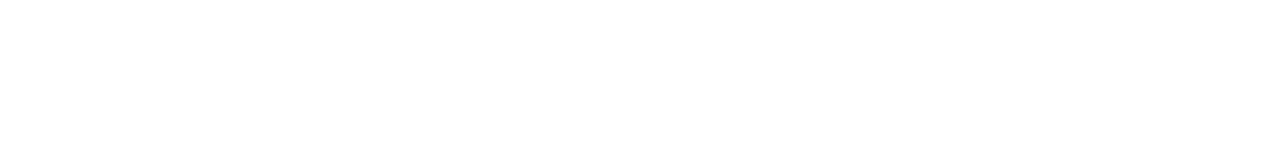
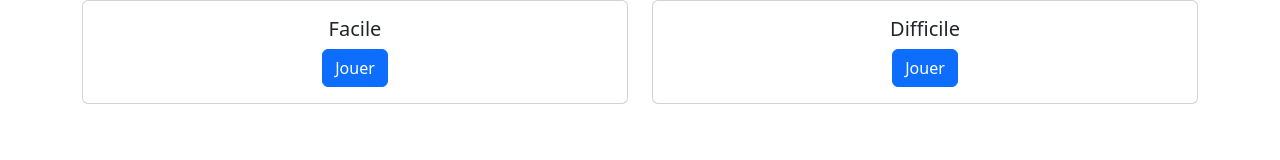
Before and after one commit to Liamcr21/tictactoe-nws, a plain HTML site: page index.html in a window 1280 px wide. Drawn offline with nearby package versions, Linux system fonts and the light colour scheme.

Commit message:
base acceuil vers lien

```diff
--- a/index.html
+++ b/index.html
@@ -7,9 +7,30 @@
     <title>Tic-Tac-Toe</title>
         <link href="https://cdn.jsdelivr.net/npm/bootstrap@5.3.0-alpha1/dist/css/bootstrap.min.css" rel="stylesheet" integrity="sha384-GLhlTQ8iRABdZLl6O3oVMWSktQOp6b7In1Zl3/Jr59b6EGGoI1aFkw7cmDA6j6gD" crossorigin="anonymous">
     <script src="https://cdn.jsdelivr.net/npm/bootstrap@5.3.0-alpha1/dist/js/bootstrap.bundle.min.js" integrity="sha384-w76AqPfDkMBDXo30jS1Sgez6pr3x5MlQ1ZAGC+nuZB+EYdgRZgiwxhTBTkF7CXvN" crossorigin="anonymous"></script>
-
 </head>
 <body>
 
+    <div class="container text-center">
+        <div class="row">
+          <div class="col">
+            <div class="card text-center " >
+                <div class="card-body">
+                  <h5 class="card-title">Facile</h5>
+                  <a href="ia-simple.html" class="btn btn-primary">Jouer</a>
+                </div>
+              </div>
+          </div>
+          <div class="col">
+            <div class="card text-center" >
+                <div class="card-body">
+                  <h5 class="card-title">Difficile</h5>
+                  <a href="ia-imbatable.html" class="btn btn-primary">Jouer</a>
+                </div>
+              </div>
+          </div>
+        </div>
+      </div>
+
+
 </body>
 </html>
```
